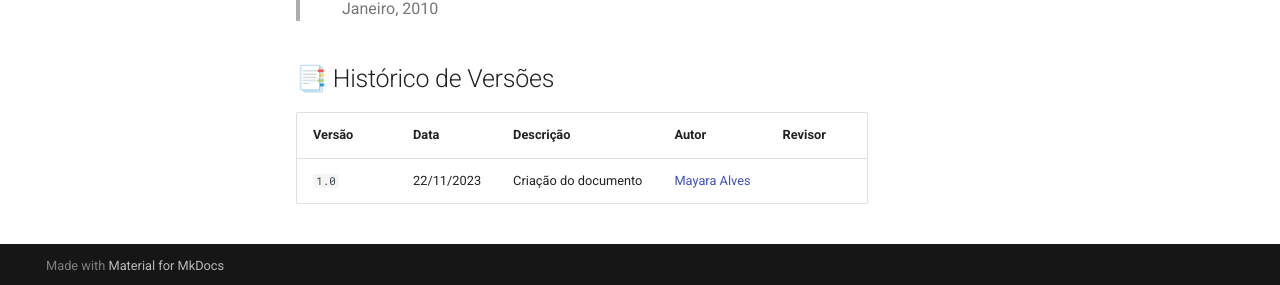
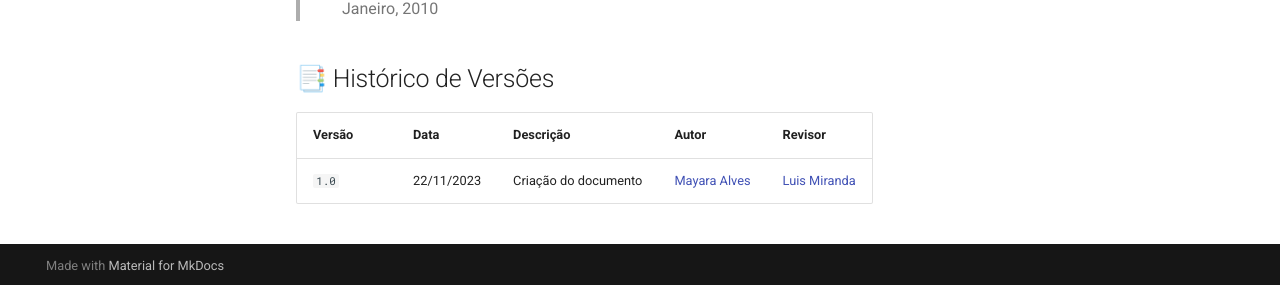
Before and after one commit to Interacao-Humano-Computador/2023.2-Ventoy, an MkDocs documentation site: the page built from docs/DAD/nivel2/prototipoAltaFidelidade/PlanejamentoAvaliacaoPAF.md, in a window 1280 px wide and 900 px high, scrolled down 3384 px. Shown: the part 612-897 px from the top of the window. Built offline with MkDocs 1.6.1 and Material for MkDocs 9.7.7, drawn with Linux system fonts in a browser that asks for light colours; comment, search, counter and statistics services are not loaded.

Commit message:
Update PlanejamentoAvaliacaoPAF.md

```diff
--- a/docs/DAD/nivel2/prototipoAltaFidelidade/PlanejamentoAvaliacaoPAF.md
+++ b/docs/DAD/nivel2/prototipoAltaFidelidade/PlanejamentoAvaliacaoPAF.md
@@ -141,4 +141,4 @@ Após a classificação será discultido propostas e sugestões para a correçã
 
 | **Versão**   |   **Data**   | **Descrição** | **Autor** | **Revisor** |
 |--------|---------|-----------|--------|---------|
-|`1.0`| 22/11/2023 | Criação do documento | [Mayara Alves](https://github.com/Mayara-tech)||
+|`1.0`| 22/11/2023 | Criação do documento | [Mayara Alves](https://github.com/Mayara-tech)| [Luis Miranda](https://github.com/LuisMiranda10)|
```
